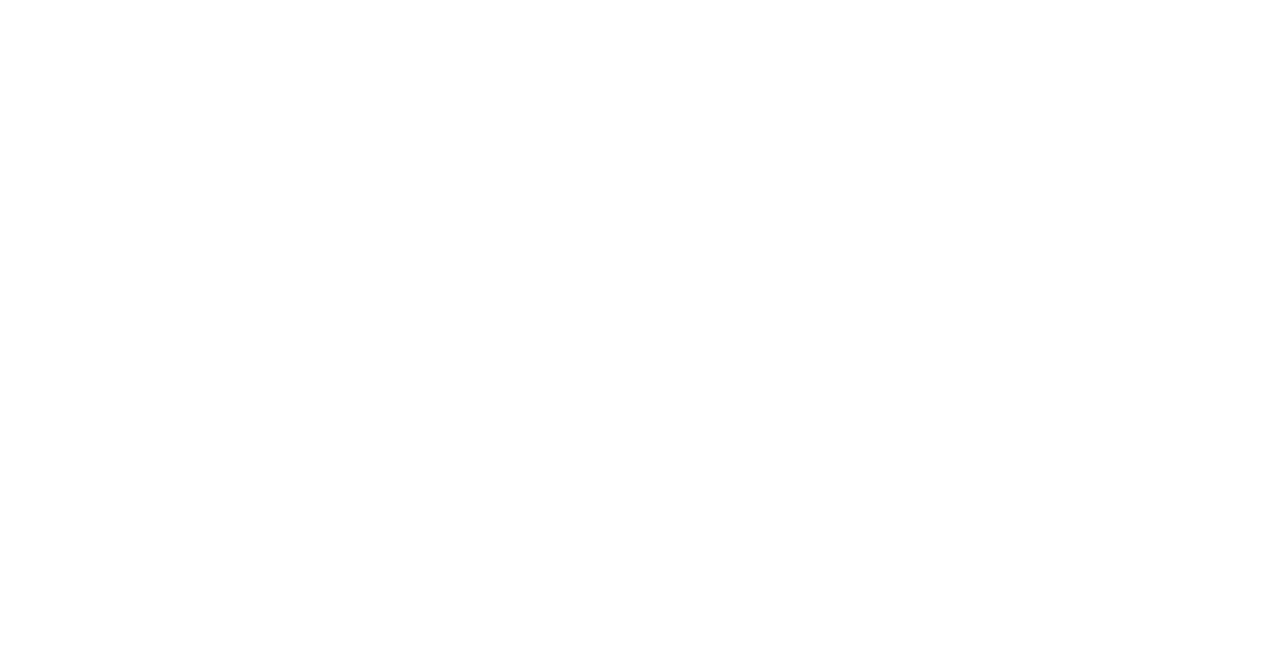
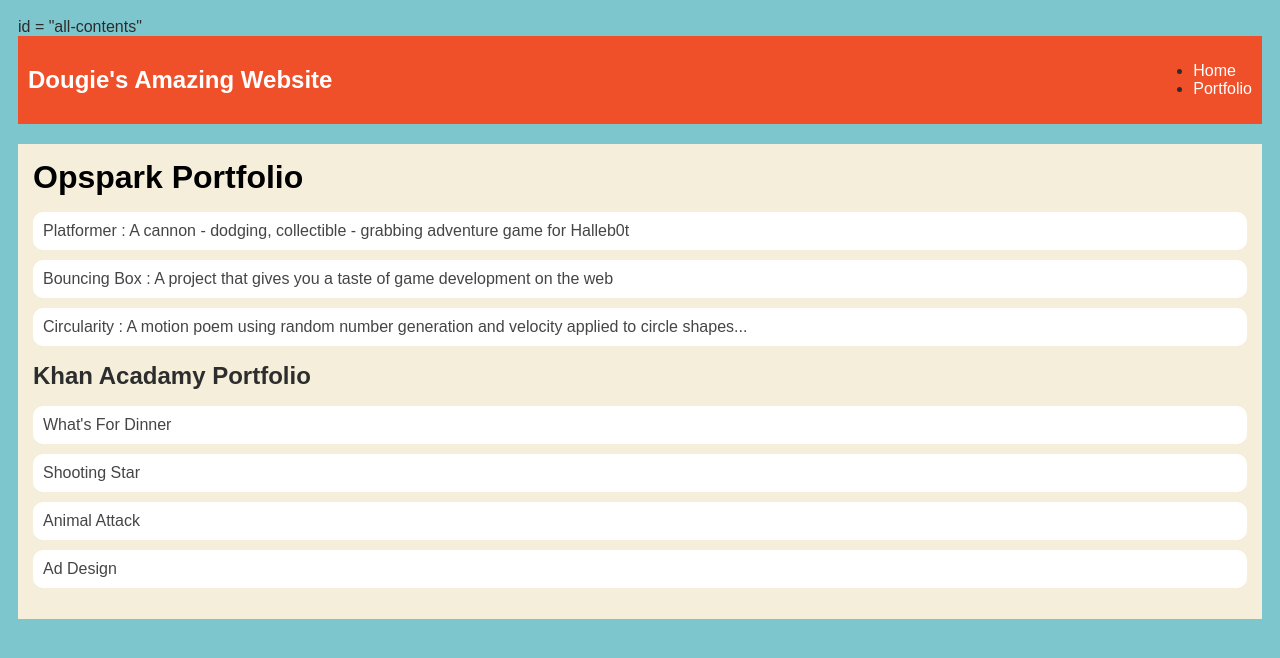
Before and after one commit to DouglasFreeman22/DouglasFreeman22.github.io, a plain HTML site: page portfolio.html in a window 1280 px wide. Drawn offline with Linux system fonts and the light colour scheme.

Commit message:
Finished index and portfollio

```diff
--- a/portfolio.html
+++ b/portfolio.html
@@ -0,0 +1,38 @@
+<!DOCTYPE html>
+<html>
+  <head>
+    <title>Dougie's Amazing Website</title>
+    <link rel="stylesheet" href="style.css" />
+  </head>
+
+  <body>
+    <div>
+      id = "all-contents"
+      <!--All contents goes Here-->
+      <nav>
+        <h1>Dougie's Amazing Website</h1>
+        <ul id="nav-ul">
+          <li class="nav-ul"><a href="index.html"> Home </a></li>
+          <li class="nav"><a href="portfolio.html"> Portfolio </a></li>
+        </ul>
+      </nav>
+      <main>
+       <div class = "content">
+        <h1>Opspark Portfolio</h1>
+        <ul id = "portfolio">
+            <li><a href="projects/platformer/">Platformer : A cannon - dodging, collectible - grabbing adventure game for Halleb0t</a></li>
+            <li><a href="projects/bouncing-box/">Bouncing Box : A project that gives you a taste of game development on the web </a></li>
+            <li><a href="projects/circularity/">Circularity : A motion poem using random number generation and velocity applied to circle shapes...</a></li>
+        </ul>
+        <h2>Khan Acadamy Portfolio</h2>
+        <ul id = "portfolio">
+            <li><a href="https://www.khanacademy.org/computer-programming/spin-off-of-project-whats-for-dinner/6068017673191424?authuser=0">What's For Dinner</a></li>
+            <li><a href="https://www.khanacademy.org/computer-programming/spin-off-of-project-shooting-star/6236276724776960?authuser=0">Shooting Star</a></li>
+            <li><a href="https://www.khanacademy.org/computer-programming/spin-off-of-animal-attach-ex/6130782046699520?authuser=0">Animal Attack</a></li>
+            <li><a href="">Ad Design</a></li>
+        </ul>
+      </div>
+      </main>
+    </div>
+  </body>
+</html>
--- a/style.css
+++ b/style.css
@@ -13,6 +13,7 @@ body {
 nav {
     background: rgb(239, 80, 41);
    margin: 0 auto;
+   margin-bottom: 20px;
     display: flex;
     padding: 10px;
 }
@@ -60,3 +61,28 @@ main {
 h2, h3 {
     margin: 0px;
 }
+    /* portfolio styles */
+    .content h1 {
+    color: black;
+}
+
+#portfolio {
+    list-style-type: none;
+    padding-left: 0;
+}
+
+#portfolio li {
+    background: #fff;
+    padding: 10px;
+    border-radius: 10px;
+    margin-bottom: 10px;
+}
+
+#portfolio li:hover {
+    background: #eee;
+}
+
+#portfolio a {
+    text-decoration: none;
+    color: #454545;
+}
```
Also changed, not shown: index.html (+9 -13 lines), images/profile_pic.jpeg (added).
